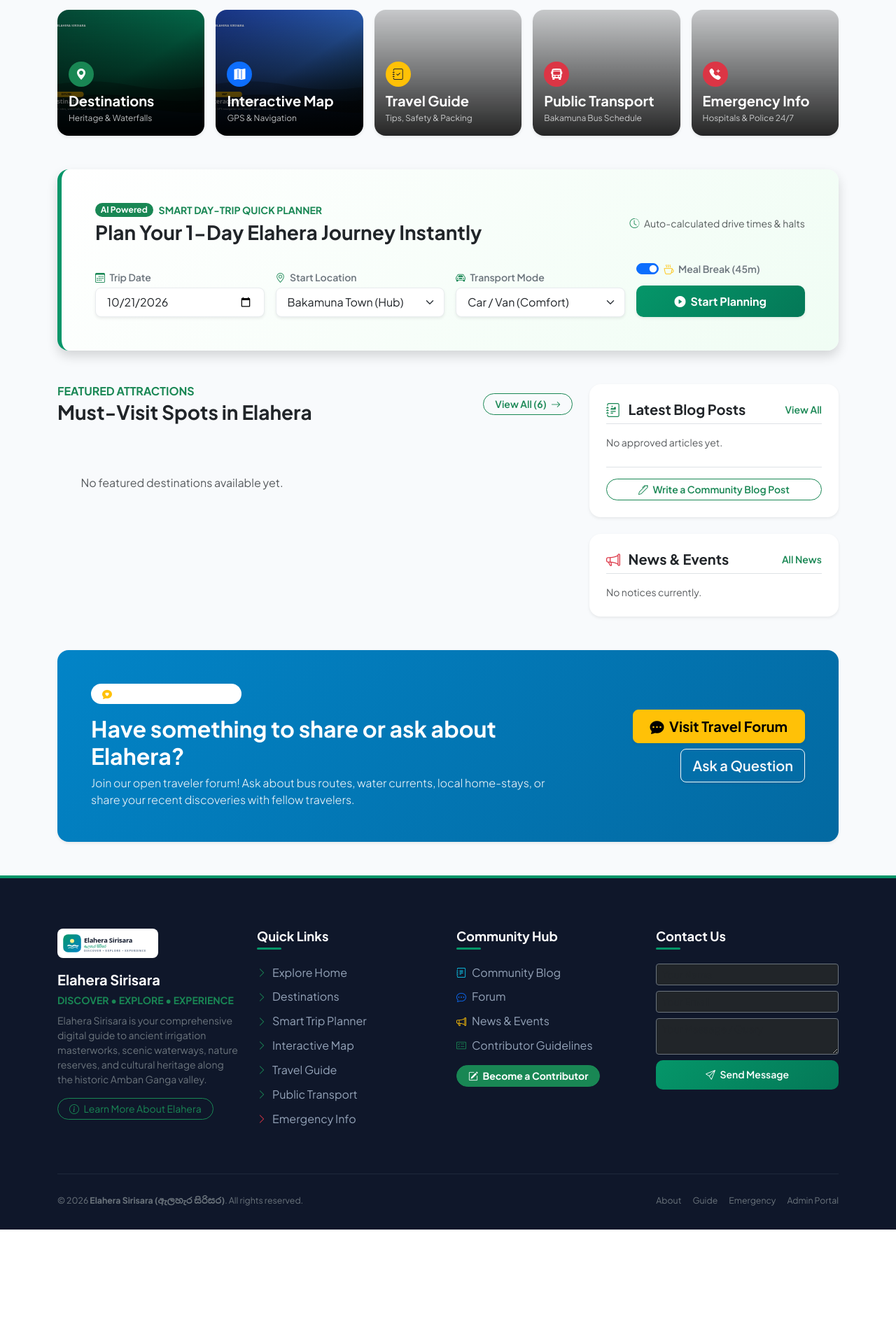
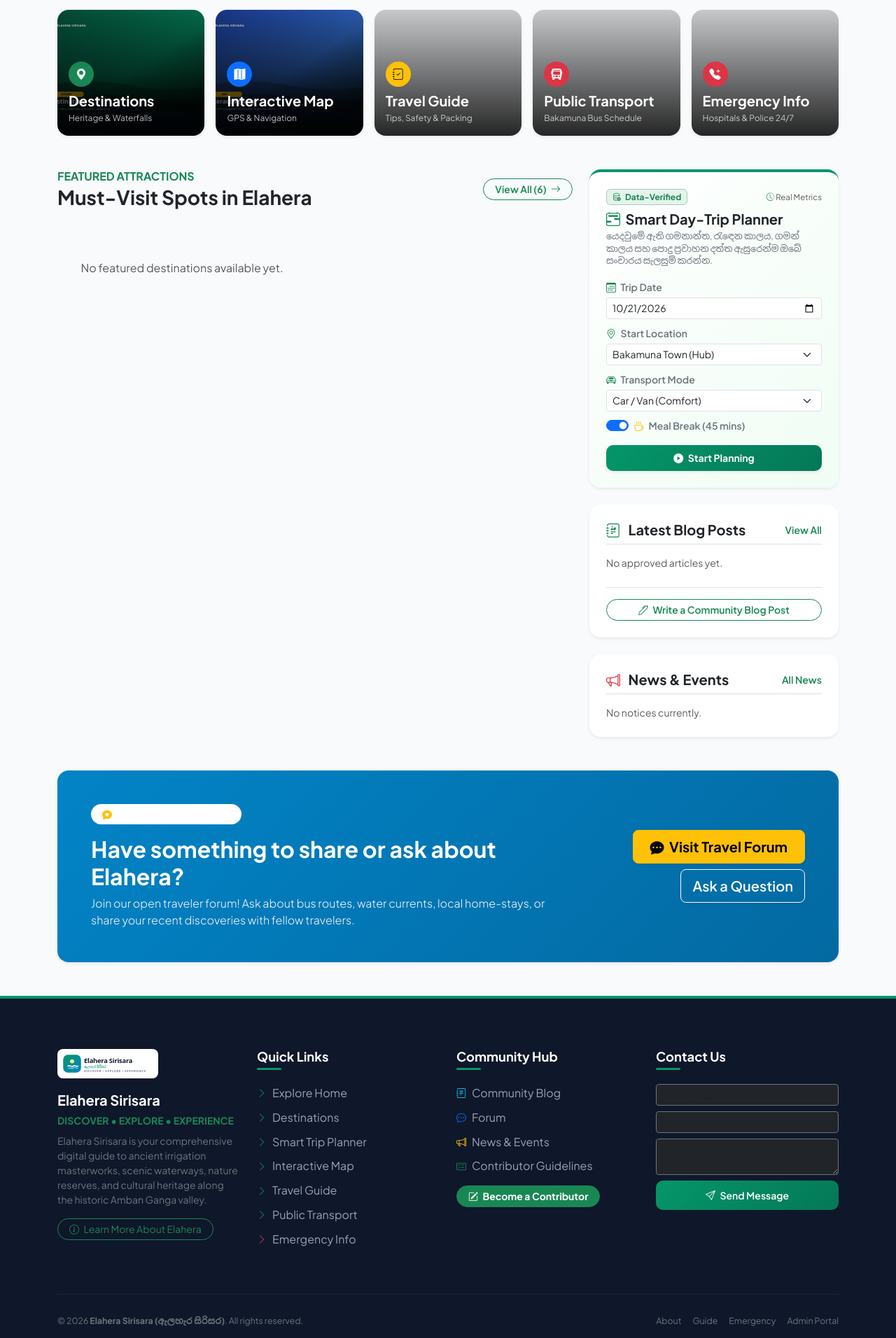
Before and after one commit to Chamara920/Elahera-Serisara, a Laravel app: template resources/views/home.blade.php in a window 1280 px wide. Shown: the part 686-2598 px from the top of the page at 70% size. Before the commit the page ends 2443 px from the top, so only its background shows below. Run offline with Laravel 12, Linux system fonts and the light colour scheme; the template is opened without the code that fills it, so the values that code supplies are empty; data comes from the database, SQL or seed files in the repository.

Commit message:
refactor: relocate smart trip planner to sidebar above latest blog posts and remove AI labels in favor of verified database metrics

```diff
--- a/resources/views/home.blade.php
+++ b/resources/views/home.blade.php
@@ -155,80 +155,7 @@
         </div>
 
 
-        <!-- 3. Quick Trip Planner Widget (Positioned Directly Below the 5 Cards) -->
-        <div class="card card-custom border-0 shadow mb-5" style="background: linear-gradient(135deg, #ffffff 0%, #f0fdf4 100%); border-left: 6px solid var(--primary-emerald) !important;">
-            <div class="card-body p-4 p-md-5">
-                <div class="row align-items-center mb-4">
-                    <div class="col-md-8">
-                        <div class="d-flex align-items-center gap-2 mb-1">
-                            <span class="badge bg-success text-white px-2.5 py-1 rounded-pill small">AI Powered</span>
-                            <span class="text-uppercase fw-bold text-success small letter-spacing-1">Smart Day-Trip Quick Planner</span>
-                        </div>
-                        <h3 class="fw-bold text-dark mb-0">Plan Your 1-Day Elahera Journey Instantly</h3>
-                    </div>
-                    <div class="col-md-4 text-md-end mt-2 mt-md-0 text-muted small">
-                        <i class="bi bi-clock-history me-1 text-success"></i> Auto-calculated drive times & halts
-                    </div>
-                </div>
-
-                <!-- Form redirects straight to main Smart Trip Planner with prefilled values -->
-                <form action="{{ route('planner.index') }}" method="GET">
-                    <div class="row g-3 align-items-end">
-                        <!-- Field 1: Trip Date -->
-                        <div class="col-md-3">
-                            <label class="form-label fw-semibold text-secondary small mb-1">
-                                <i class="bi bi-calendar3 text-success me-1"></i> {{ __('messages.trip_date') }}
-                            </label>
-                            <input type="date" name="date" class="form-control form-control-lg bg-white border-light-subtle shadow-sm fs-6" value="{{ date('Y-m-d') }}" required>
-                        </div>
-
-                        <!-- Field 2: Start Location -->
-                        <div class="col-md-3">
-                            <label class="form-label fw-semibold text-secondary small mb-1">
-                                <i class="bi bi-geo-alt text-success me-1"></i> {{ __('messages.start_location') }}
-                            </label>
-                            <select name="start_location" class="form-select form-select-lg bg-white border-light-subtle shadow-sm fs-6">
-                                <option value="Bakamuna Town" selected>Bakamuna Town (Hub)</option>
-                                <option value="Elahera Anicut Junction">Elahera Anicut Junction</option>
-                                <option value="Matale Central">Matale Town</option>
-                                <option value="Polonnaruwa Station">Polonnaruwa</option>
-                                <option value="Dambulla Clock Tower">Dambulla</option>
-                            </select>
-                        </div>
-
-                        <!-- Field 3: Transport Mode -->
-                        <div class="col-md-3">
-                            <label class="form-label fw-semibold text-secondary small mb-1">
-                                <i class="bi bi-car-front text-success me-1"></i> {{ __('messages.transport_mode') }}
-                            </label>
-                            <select name="transport_mode" class="form-select form-select-lg bg-white border-light-subtle shadow-sm fs-6">
-                                <option value="Car/Van" selected>Car / Van (Comfort)</option>
-                                <option value="Motorbike/Tuk">Motorbike / Tuk Tuk (Agile)</option>
-                                <option value="Public Bus">Public Bus (Economical)</option>
-                            </select>
-                        </div>
-
-                        <!-- Field 4: Meal Break Toggle & Submit Button -->
-                        <div class="col-md-3">
-                            <div class="d-flex flex-column gap-2">
-                                <div class="form-check form-switch mb-1">
-                                    <input class="form-check-input" type="checkbox" name="meal_break" value="1" id="mealBreakSwitch" checked>
-                                    <label class="form-check-label fw-semibold text-secondary small" for="mealBreakSwitch">
-                                        <i class="bi bi-cup-hot text-warning me-1"></i> Meal Break (45m)
-                                    </label>
-                                </div>
-                                <button type="submit" class="btn btn-primary-custom btn-lg w-100 shadow-sm fw-bold fs-6">
-                                    <i class="bi bi-play-circle-fill me-1"></i> {{ __('messages.start_planning') }}
-                                </button>
-                            </div>
-                        </div>
-                    </div>
-                </form>
-            </div>
-        </div>
-
-
-        <!-- 4. Main Content Area (2/3 and 1/3 Layout Grid) -->
+        <!-- 3. Main Content Area (2/3 and 1/3 Layout Grid) -->
         <div class="row g-4 mb-5">
             <!-- Left (2/3 Width): 6 Major Destination Cards -->
             <div class="col-lg-8">
@@ -302,8 +229,77 @@
                 </div>
             </div>
 
-            <!-- Right (1/3 Width - Sidebar Widgets): Latest Blogs & Latest News -->
+            <!-- Right (1/3 Width - Sidebar): Smart Day-Trip Planner Widget + Latest Blogs + Latest News -->
             <div class="col-lg-4">
+
+                <!-- Smart Day-Trip Planner Widget (Placed Above Latest Blogs, Exact 1/3 Width, Database-Driven) -->
+                <div class="card card-custom border-0 shadow-sm p-4 mb-4" style="background: linear-gradient(135deg, #ffffff 0%, #f0fdf4 100%); border-top: 4px solid var(--primary-emerald) !important;">
+                    <div class="d-flex justify-content-between align-items-center mb-2">
+                        <span class="badge bg-success bg-opacity-10 text-success border border-success-subtle small">
+                            <i class="bi bi-database-check me-1"></i> Data-Verified
+                        </span>
+                        <span class="small text-muted" style="font-size: 0.72rem;">
+                            <i class="bi bi-clock-history text-success"></i> Real Metrics
+                        </span>
+                    </div>
+
+                    <h5 class="fw-bold text-dark mb-1">
+                        <i class="bi bi-calendar2-range text-success me-1"></i> Smart Day-Trip Planner
+                    </h5>
+                    <p class="small text-secondary mb-3" style="font-size: 0.8rem; line-height: 1.4;">
+                        යෙදවුමේ ඇති ගමනාන්ත, රැඳෙන කාලය, ගමන් කාලය සහ පොදු ප්‍රවාහන දත්ත ඇසුරෙන්ම ඔබේ සංචාරය සැලසුම් කරන්න.
+                    </p>
+
+                    <form action="{{ route('planner.index') }}" method="GET">
+                        <!-- Field 1: Trip Date -->
+                        <div class="mb-2">
+                            <label class="form-label small fw-semibold text-secondary mb-1">
+                                <i class="bi bi-calendar3 text-success me-1"></i> {{ __('messages.trip_date') }}
+                            </label>
+                            <input type="date" name="date" class="form-control form-control-sm bg-white" value="{{ date('Y-m-d') }}" required>
+                        </div>
+
+                        <!-- Field 2: Start Location -->
+                        <div class="mb-2">
+                            <label class="form-label small fw-semibold text-secondary mb-1">
+                                <i class="bi bi-geo-alt text-success me-1"></i> {{ __('messages.start_location') }}
+                            </label>
+                            <select name="start_location" class="form-select form-select-sm bg-white">
+                                <option value="Bakamuna Town" selected>Bakamuna Town (Hub)</option>
+                                <option value="Elahera Anicut Junction">Elahera Anicut Junction</option>
+                                <option value="Matale Central">Matale Town</option>
+                                <option value="Polonnaruwa Station">Polonnaruwa</option>
+                                <option value="Dambulla Clock Tower">Dambulla</option>
+                            </select>
+                        </div>
+
+                        <!-- Field 3: Transport Mode -->
+                        <div class="mb-2">
+                            <label class="form-label small fw-semibold text-secondary mb-1">
+                                <i class="bi bi-car-front text-success me-1"></i> {{ __('messages.transport_mode') }}
+                            </label>
+                            <select name="transport_mode" class="form-select form-select-sm bg-white">
+                                <option value="Car/Van" selected>Car / Van (Comfort)</option>
+                                <option value="Motorbike/Tuk">Motorbike / Tuk Tuk (Agile)</option>
+                                <option value="Public Bus">Public Bus (Transit)</option>
+                            </select>
+                        </div>
+
+                        <!-- Field 4: Meal Break Toggle -->
+                        <div class="form-check form-switch mb-3">
+                            <input class="form-check-input" type="checkbox" name="meal_break" value="1" id="mealBreakSwitchSidebar" checked>
+                            <label class="form-check-label small fw-semibold text-secondary" for="mealBreakSwitchSidebar">
+                                <i class="bi bi-cup-hot text-warning me-1"></i> Meal Break (45 mins)
+                            </label>
+                        </div>
+
+                        <!-- Submit Button -->
+                        <button type="submit" class="btn btn-primary-custom btn-sm w-100 shadow-sm fw-bold py-2">
+                            <i class="bi bi-play-circle-fill me-1"></i> {{ __('messages.start_planning') }}
+                        </button>
+                    </form>
+                </div>
+
                 <!-- Sidebar Widget 1: Latest Community Blog Posts -->
                 <div class="card card-custom border-0 shadow-sm p-4 mb-4">
                     <div class="d-flex justify-content-between align-items-center mb-3 pb-2 border-bottom">
```
Also changed, not shown: resources/views/planner/index.blade.php (+16 -0 lines), tests/Feature/ElaheraSirisaraTest.php (+1 -1 lines).
